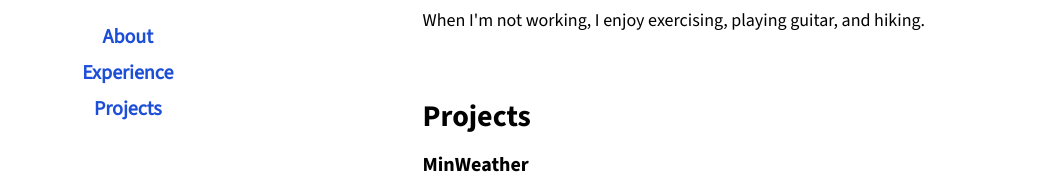
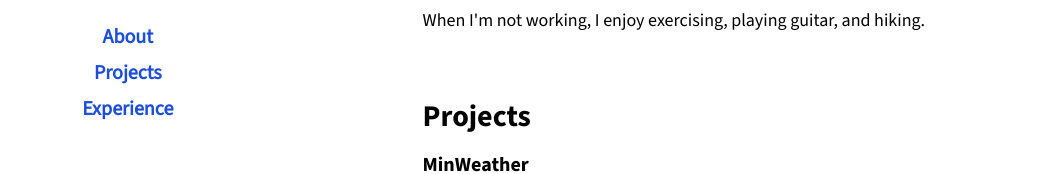
Before and after one commit to MaxSaar1998/personal-website, a React (Create React App) app: page / in a window 1280 px wide. Shown: the part 409-583 px from the top of the page, without its empty margins (183-1247 px from the left). Built offline with nearby package versions, Linux system fonts and the light colour scheme.

Commit message:
switched experience and projects in header

```diff
--- a/src/components/header.js
+++ b/src/components/header.js
@@ -31,10 +31,10 @@ export default function Header() {
                         <AnimatedLink href="#about" >About</AnimatedLink>
                     </li>
                     <li className="mb-2">
-                        <AnimatedLink href="#experience" >Experience</AnimatedLink>
+                        <AnimatedLink href="#projects" >Projects</AnimatedLink>
                     </li>
                     <li className="mb-2">
-                        <AnimatedLink href="#projects" >Projects</AnimatedLink>
+                        <AnimatedLink href="#experience" >Experience</AnimatedLink>
                     </li>
                 </ul>
             </nav>
```
